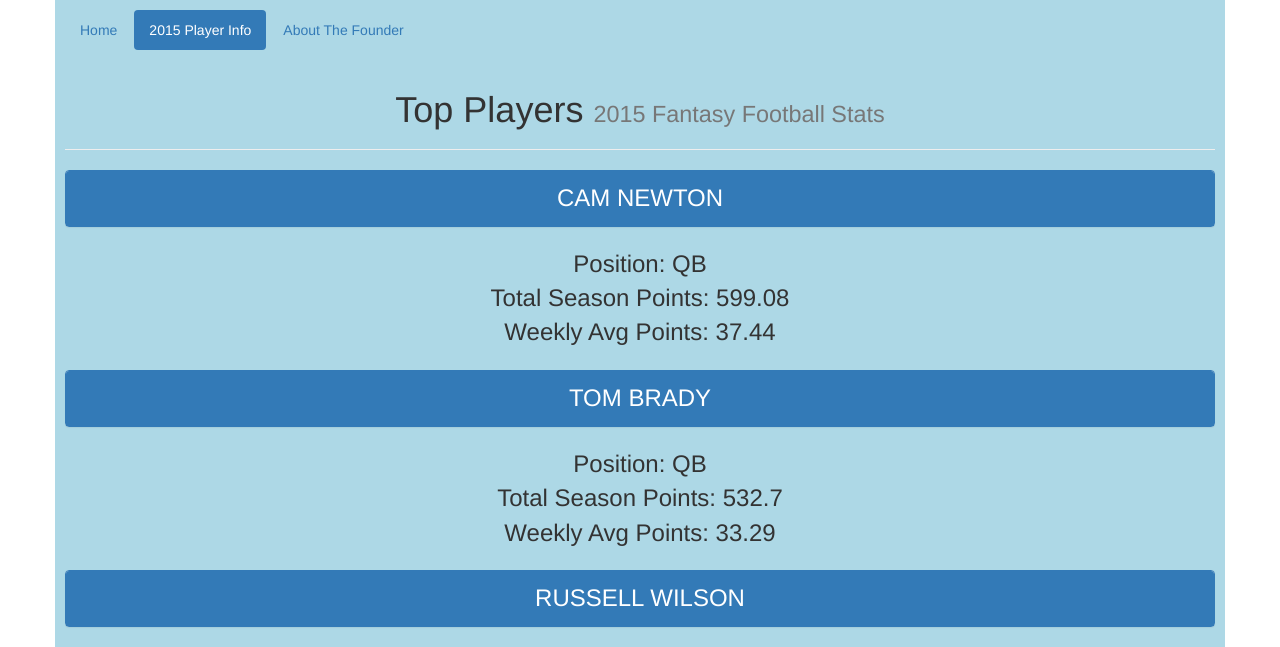
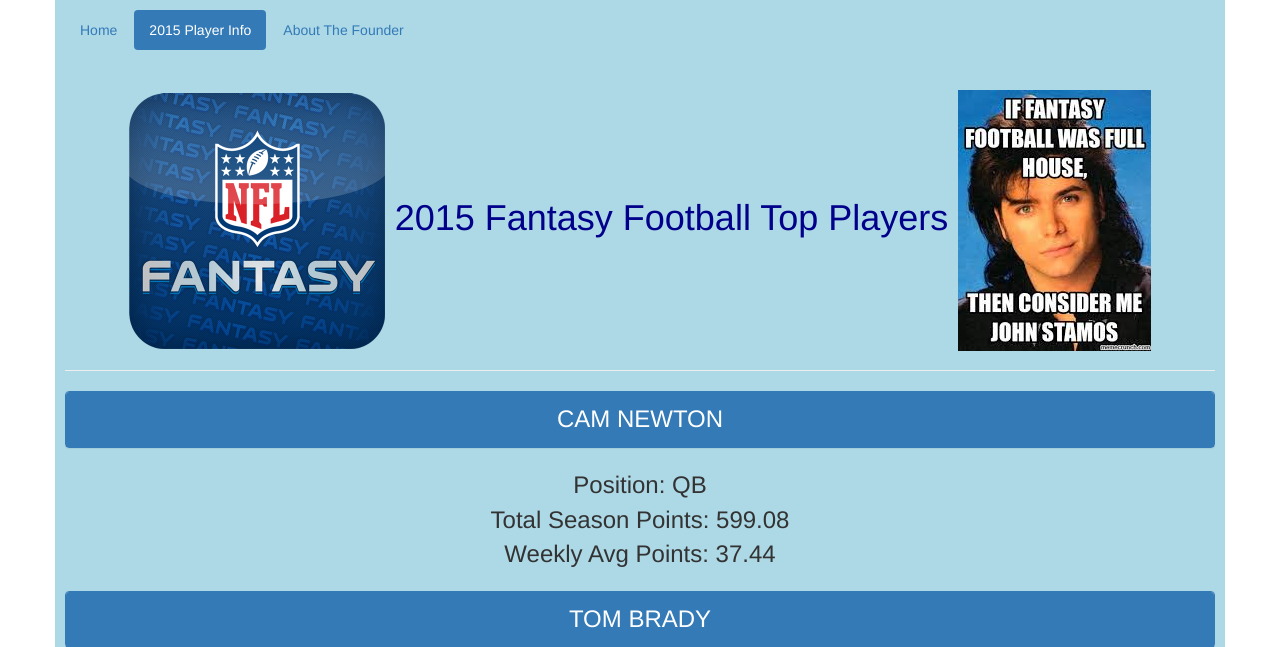
Before and after one commit to benhigh22/bootstrap_comp, a Django app: page /detailedinfo/ in a window 1280 px wide. Shown: the top 647 px of the page. Run offline with Django 3.2, Linux system fonts and the light colour scheme; data comes from the database, SQL or seed files in the repository; some libraries are stand-ins or nearby versions.

Commit message:
With some pics

```diff
--- a/hw_app/static/css/style.css
+++ b/hw_app/static/css/style.css
@@ -25,4 +25,9 @@
 
 .page-header{
     text-align: center;
+    color: darkblue;
 }
+
+.home_images{
+    padding-left: 30px;
+}
--- a/hw_app/templates/about_me.html
+++ b/hw_app/templates/about_me.html
@@ -50,7 +50,8 @@
   </div>
 </div>
 </div>
-
+<div><img src="{% static 'f709eb1d44ff43eda5a9e842ee7cff64.jpg' %}">
+<img src="{% static 'fantasy-football-ring.png' %}"></div>
 </div>
 <script src="https://code.jquery.com/jquery-2.2.1.min.js"></script>
 <script src="{% static 'js/bootstrap.js' %}" type="application/javascript"></script>
--- a/hw_app/templates/detailed_info.html
+++ b/hw_app/templates/detailed_info.html
@@ -17,7 +17,8 @@
 </ul>
 <div class="full_stats">
 <div class="page-header">
-  <h1>Top Players <small>2015 Fantasy Football Stats</small></h1>
+  <h1><img src="{% static 'fantasy-football-256.png' %}"> 2015 Fantasy Football Top Players
+  <img src="{% static 'images.jpeg' %}"></h1>
 </div>
 {%for stat in stats %}
 <div class="panel panel-primary">
@@ -28,10 +29,8 @@
     <div class="stat_style">Total Season Points: {{ stat.points }}</div>
       <div class="stat_style">Weekly Avg Points: {{ stat.weekly_points }}</div>
   </table>
-
 {% endfor %}
 </div>
 </div>
-
 </body>
 </html>
--- a/hw_app/templates/index.html
+++ b/hw_app/templates/index.html
@@ -29,6 +29,8 @@ profile of the amazing creator of this fantastic website, as well as contact inf
 answer any of your questions.</p>
 
 </div>
+<div class="home_images"><img src="{% static 'fantasyfootballbabyblue_fullpic.png' %}">
+<img src="{% static 'post-50621-drew-carey-welcome-to-fantasy-rduw.jpeg' %}"> </div>
 </div>
 
 </body>
```
Also changed, not shown: hw_app/static/f709eb1d44ff43eda5a9e842ee7cff64.jpg (added), hw_app/static/fantasy-football-256.png (added), hw_app/static/fantasy-football-ring.png (added), hw_app/static/fantasyfootballbabyblue_fullpic.png (added), hw_app/static/image-6.jpg (added), hw_app/static/images.jpeg (added), hw_app/static/post-50621-drew-carey-welcome-to-fantasy-rduw.jpeg (added).
